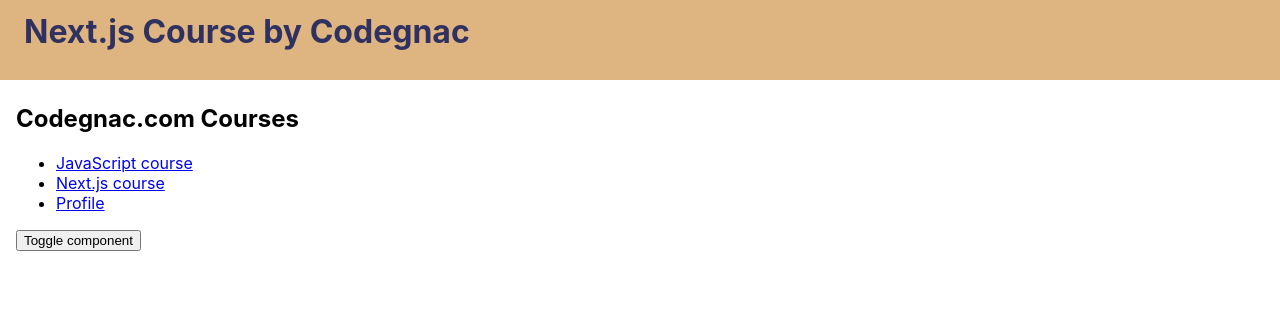
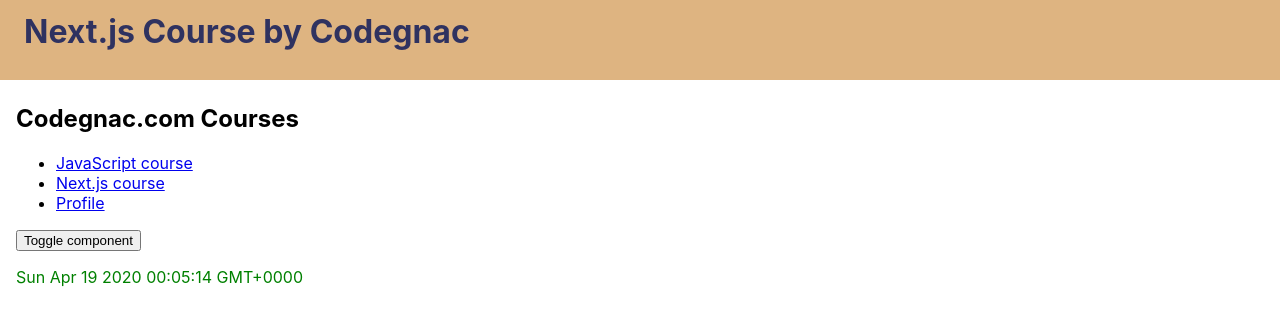
Before and after one commit to codegnac/next-course, a Next.js app: page /course in a window 1280 px wide. Shown: the top 324 px of the page. Built offline with nearby package versions, Linux system fonts and the light colour scheme.

Commit message:
Class 07 end

```diff
--- a/components/Date.js
+++ b/components/Date.js
@@ -1,3 +1,6 @@
 import moment from "moment";
 
-export default () => <p>{moment().toString()}</p>;
+export default () => {
+  console.log(window);
+  return <p>{moment().toString()}</p>;
+};
--- a/pages/course/index.js
+++ b/pages/course/index.js
@@ -1,10 +1,16 @@
 import { useState } from "react";
 import Link from "next/link";
-import Date from "../../components/Date";
+import dynamic from "next/dynamic";
+// import Date from "../../components/Date";
+
+const Date = dynamic(() => import("../../components/Date"), {
+  loading: () => <p>Loading date...</p>,
+  ssr: false,
+});
 
 export default () => {
   const username = "codegnac";
-  const [showComponent, setShowComponent] = useState(false);
+  const [showComponent, setShowComponent] = useState(true);
 
   return (
     <>
```
